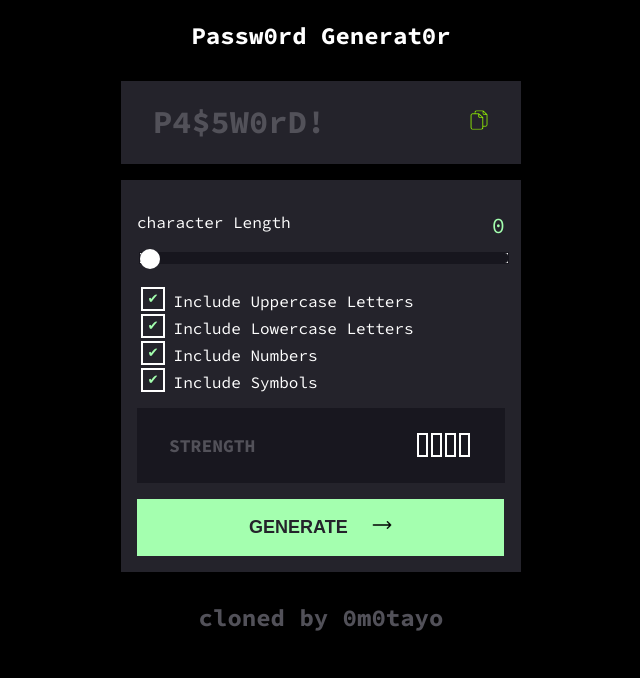
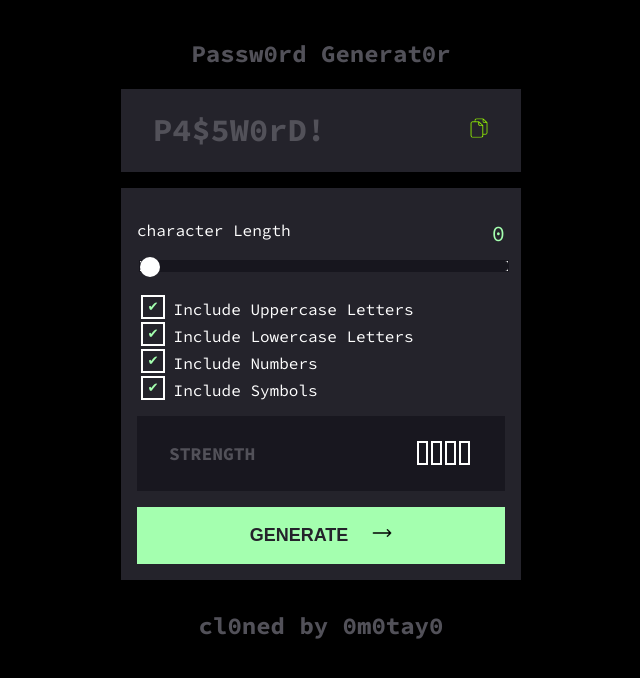
Before and after one commit to babytayo/password-generator-project, a plain HTML site: page index.html in a window 1280 px wide. Shown: the whole page, without its empty margins (327-967 px from the left). Drawn offline with Linux system fonts and the light colour scheme.

Commit message:
corrected something and made some changes

```diff
--- a/index.html
+++ b/index.html
@@ -5,11 +5,13 @@
     <meta http-equiv="X-UA-Compatible" content="IE=edge" />
     <meta name="viewport" content="width=device-width, initial-scale=1.0" />
     <link rel="stylesheet" href="./stylesheet/style.css">
-    <title>password generator</title>
+    <title>passw0rd generat0r</title>
   </head>
   <body>
-    <h2>Passw0rd  Generat0r</h2>
+
+
     <div class="wrapper">
+      <h2 style="color: #525159;">Passw0rd  Generat0r</h2>
       <div class="upper-wrapper">
         <div><h1>P4$5W0rD!</h1></div>
         <div class="file-icon-section"><img src="./asset/file-icon.png" alt="" class="file-icon"></div>
@@ -19,7 +21,7 @@
           <div><p>character Length</p></div>
           <div class="ouput"><output name="result" for="range">0</output></div>
         </div>
-        <div class="filters"><input type="range" id="range" name="range"  min="0"
+        <div class="character-length"><input type="range" id="range" name="range"  min="0"
           data-sizing="%"
             max="100"
           value="0"/><br /></div>
@@ -46,17 +48,18 @@
 
           <button class="btn" type="button">
             <div class="btn-section">
-            <div>GENERATE</div>
-            <div><img src="./asset/next-icon.png" alt="" class="next"/></div>
+               <div>GENERATE</div>
+               <div><img src="./asset/next-icon.png" alt="" class="next"/></div>
+            </div>
           </button>
         </div>
       </div>
+       <h2 style="color: #525159; margin-bottom: 3rem;">cl0ned by 0m0tay0</h2>
     </div>
 
-    <h2 style="color: #525159;">cloned by 0m0tayo</h2>
-
-    <script>window.addEventListener("DOMContentLoaded", () => {
-  const filters = document.querySelectorAll(".filters input"),
+    <script>
+    window.addEventListener("DOMContentLoaded", () => {
+  const filters = document.querySelectorAll(".character-length input"),
     output = document.querySelectorAll("output");
 
   function handleUpdate() {
--- a/stylesheet/style.css
+++ b/stylesheet/style.css
@@ -1,10 +1,4 @@
  @import url('https://fonts.googleapis.com/css2?family=Source+Code+Pro:wght@400;500;600;700;800;900&display=swap');
-/* * {
-        padding: 0;
-        box-sizing: 0;
-        max-width: 0;
-      } */
-
       body {
         height: 100vh;
         width: 100%;
@@ -98,19 +92,25 @@ output{
         margin-right: 3px;
       }
 
-      .btn-section {
-        display: flex;
-        flex-direction: row;
-        align-items: center;
-      }
+
 
       .btn {
         background-color: #a4ffaf;
-        padding: 1rem 7rem;
+        padding: 1rem 0;
+        width: 100%;
         color: #24232b;
         font-size: 18px;
         font-weight: bold;
         border: none;
+        text-align: center;
+      }
+
+      .btn-section {
+         width: 100%;
+        display: flex;
+        flex-direction: row;
+        align-items: center;
+        justify-content: center;
       }
 
       .next{
@@ -154,7 +154,7 @@ input[type=range]:focus {
 }
 input[type=range] {
    /* fix for FF unable to apply focus style bug  */
-   border: 1px solid #17161e;;
+   border: 1px solid #17161e;
    /required for proper track sizing in FF/
    width: 300px;
 }
```
